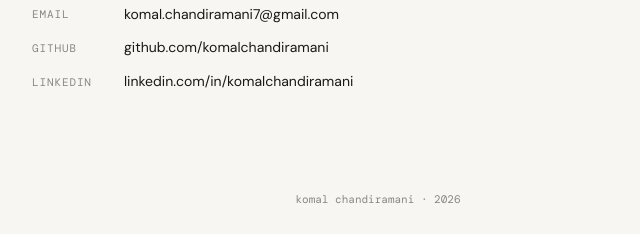
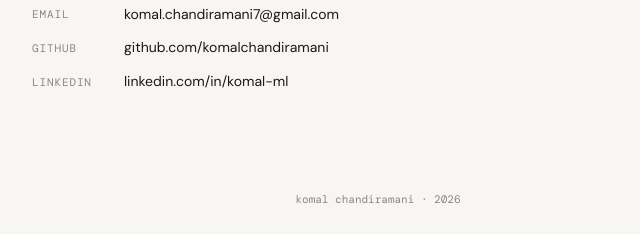
Before and after one commit to komalchandiramani/komalchandiramani.github.io, a plain HTML site: page index.html in a window 1280 px wide. Shown: the part 3249-3483 px from the top of the page, 262-902 px from the left. Drawn offline with nearby package versions, Linux system fonts and the light colour scheme.

Commit message:
Updated LinkedIn slug

```diff
--- a/index.html
+++ b/index.html
@@ -384,7 +384,7 @@
           </div>
           <div class="contact-row">
             <span class="contact-label">LINKEDIN</span>
-            <a href="https://linkedin.com/in/komal-ml" target="_blank" class="contact-value">linkedin.com/in/komalchandiramani</a>
+            <a href="https://linkedin.com/in/komal-ml" target="_blank" class="contact-value">linkedin.com/in/komal-ml</a>
           </div>
         </div>
       </div>
```
